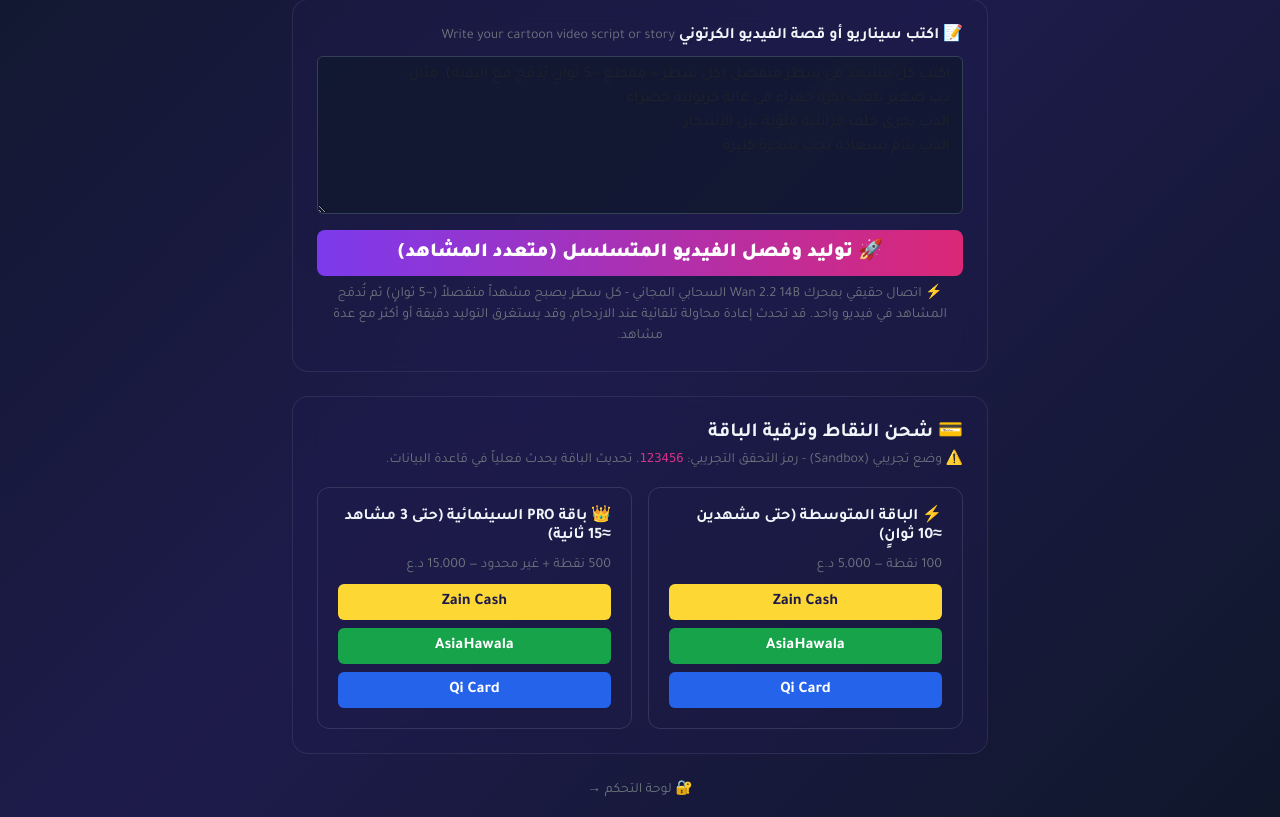
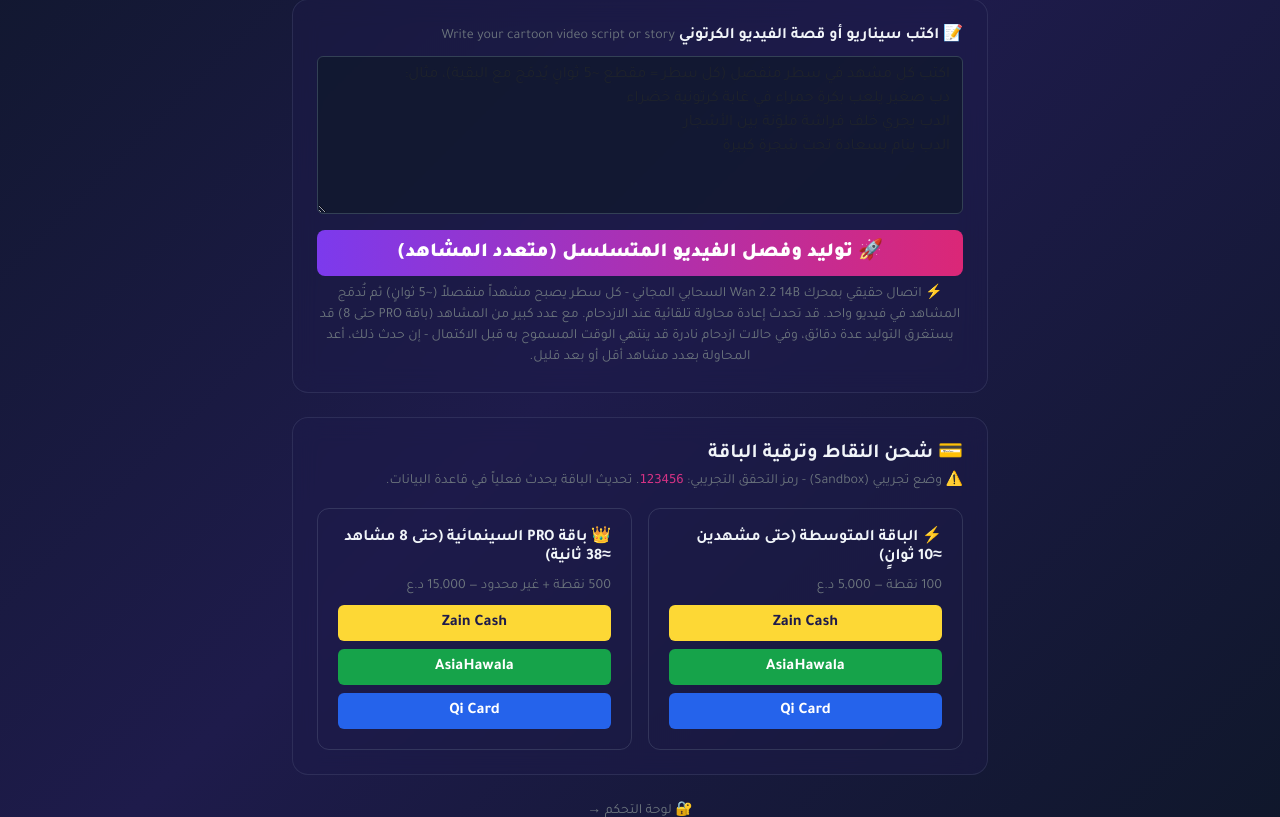
Before and after one commit to ali1065582-bit/cartoon-video-app, a FastAPI app: template templates/index.html in a window 1280 px wide. Shown: the part 260-1077 px from the top of the page. Run offline with FastAPI, Linux system fonts and the light colour scheme; the template is opened without the code that fills it, so the values that code supplies are empty; some libraries are stand-ins or nearby versions.

Commit message:
Add files via upload

```diff
--- a/templates/index.html
+++ b/templates/index.html
@@ -34,7 +34,7 @@
 
   <div class="text-center mb-4">
     {% if user.is_unlimited or user.plan == 'pro' %}
-      <span class="badge bg-warning text-dark badge-plan">👑 باقة PRO مفعّلة (حتى 3 مشاهد ≈15 ثانية) — {{ user.points }} نقطة</span>
+      <span class="badge bg-warning text-dark badge-plan">👑 باقة PRO مفعّلة (حتى 8 مشاهد ≈38 ثانية) — {{ user.points }} نقطة</span>
     {% elif user.plan == 'medium' %}
       <span class="badge bg-info text-dark badge-plan">⚡ الباقة المتوسطة (حتى مشهدين ≈10 ثوانٍ) — {{ user.points }} نقطة</span>
     {% else %}
@@ -54,8 +54,10 @@
 
     <p class="text-center text-secondary small mt-2 mb-0">
       ⚡ اتصال حقيقي بمحرك Wan 2.2 14B السحابي المجاني - كل سطر يصبح مشهداً منفصلاً
-      (~5 ثوانٍ) ثم تُدمَج المشاهد في فيديو واحد. قد تحدث إعادة محاولة تلقائية عند الازدحام،
-      وقد يستغرق التوليد دقيقة أو أكثر مع عدة مشاهد.
+      (~5 ثوانٍ) ثم تُدمَج المشاهد في فيديو واحد. قد تحدث إعادة محاولة تلقائية عند الازدحام.
+      مع عدد كبير من المشاهد (باقة PRO حتى 8) قد يستغرق التوليد عدة دقائق، وفي حالات
+      ازدحام نادرة قد ينتهي الوقت المسموح به قبل الاكتمال - إن حدث ذلك، أعد المحاولة
+      بعدد مشاهد أقل أو بعد قليل.
     </p>
 
     <div id="statusBox" class="mt-3 d-none"></div>
@@ -91,7 +93,7 @@
       </div>
       <div class="col-md-6">
         <div class="plan-card">
-          <h6 class="fw-bold">👑 باقة PRO السينمائية (حتى 3 مشاهد ≈15 ثانية)</h6>
+          <h6 class="fw-bold">👑 باقة PRO السينمائية (حتى 8 مشاهد ≈38 ثانية)</h6>
           <p class="text-secondary small mb-2">500 نقطة + غير محدود — 15,000 د.ع</p>
           <div class="d-grid gap-2">
             <button class="btn gateway-btn btn-zaincash" data-plan="pro" data-gateway="zaincash">Zain Cash</button>
```
